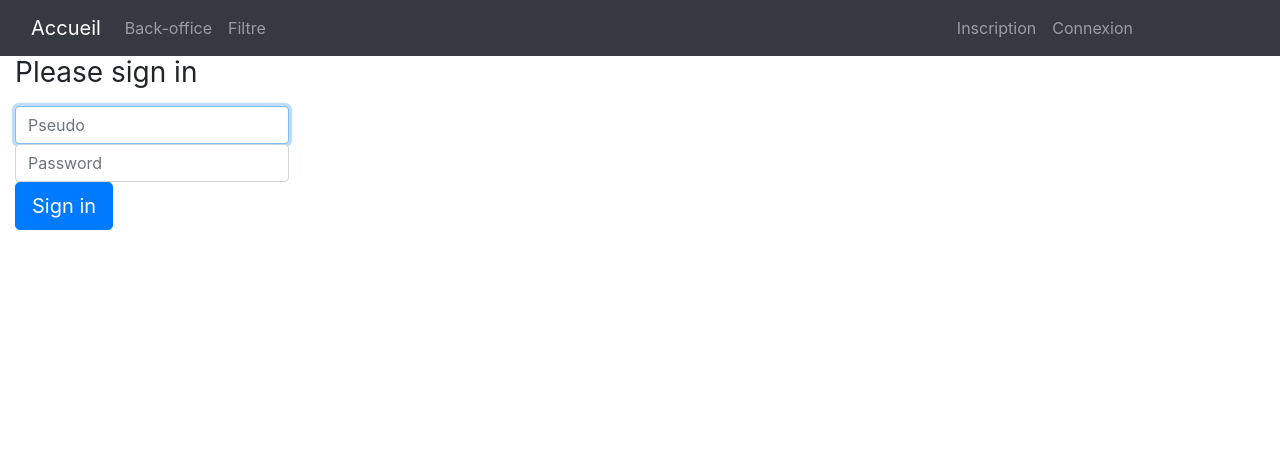
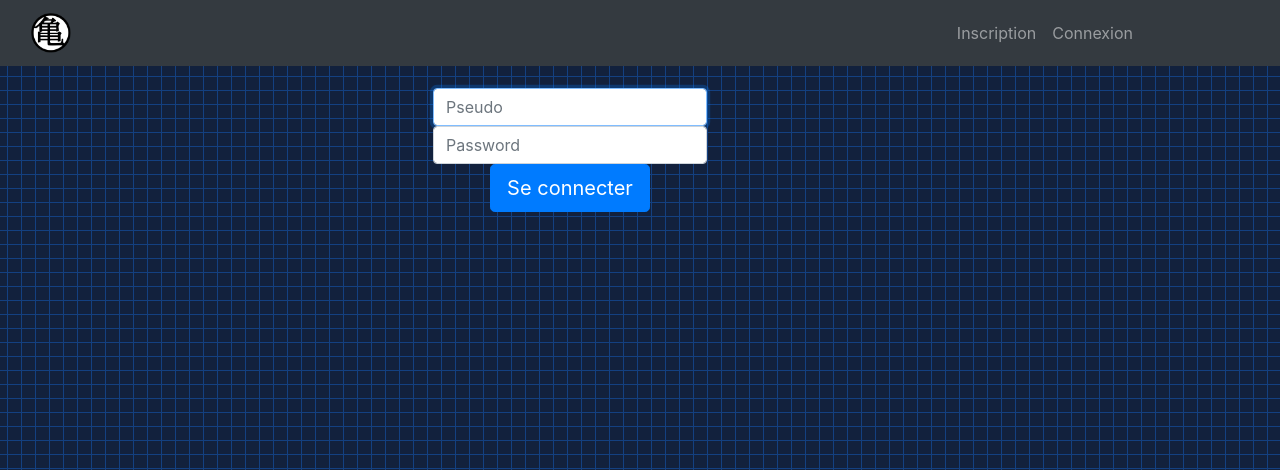
Before and after one commit to rickchips/projet-db, a Symfony app: template templates/security/login.html.twig in a window 1280 px wide. Shown: the top 470 px of the page. Run offline with Twig, Linux system fonts and the light colour scheme; the template is opened without the code that fills it, so the values that code supplies are empty; some libraries are stand-ins or nearby versions.

Commit message:
modification du style, fond, liste deroulante - register - login

```diff
--- a/config/routes.yaml
+++ b/config/routes.yaml
@@ -1,3 +1,5 @@
 index:
     path: /
     controller: App\Controller\PersoController::index
+app_logout:
+    path: /logout
--- a/public/css/style.css
+++ b/public/css/style.css
@@ -1,14 +1,38 @@
 *{margin: 0;
     padding: 0}
 
-form {
+body{
+    background-color:#12213d;
+    background-image: url(../img/crbleu.gif)
+}
+
+.logo{
+    width: 40px;
+}
+
+.logoeasy{
+    width: 40px;
+    margin-left: 20%;
+}
+
+.liste {
     font-size: 12px;
+}
+
+.listebox{
+    height: 80vh;
+    overflow: scroll;
+    border-top: none;
+    overflow-x: hidden;
+    background-image: url(../img/fnoir.png);
+    color:white;
+    padding: 5px 10px;
 }
 
 .bouton{
     width:25px;
     height:25px;
-    margin:10px 70px
+    margin:10px 100px
 }
 
 .container{
@@ -20,12 +44,14 @@ form {
 
 .bloc1 {
     padding-top: 1%;
-    width: 20%;
+    width: 23%;
 }
+
+
 
 .bloc2 {
     padding-top: 1%;
-    width: 80%;
+    width: 77%;
     text-align: center;
 }
 
@@ -40,4 +66,24 @@ label:hover{
 .btntri{
     font-size: 12px;
     text-align: center;
+    color:white
 }
+.btntri:hover{
+    font-size: 12px;
+    text-align: center;
+    color:#00ef00
+}
+
+.register{
+    text-align:center;
+    margin:auto;
+    margin-top:2%
+}
+
+.liste:hover{font-size: 13px;color:#00ef00
+}
+
+
+.row{
+    margin-left: 15%;
+}
--- a/src/Controller/SecurityController.php
+++ b/src/Controller/SecurityController.php
@@ -21,4 +21,5 @@ class SecurityController extends AbstractController
 
         return $this->render('security/login.html.twig', ['last_username' => $lastUsername, 'error' => $error]);
     }
+
 }
--- a/src/Security/LoginFormAuthenticator.php
+++ b/src/Security/LoginFormAuthenticator.php
@@ -85,8 +85,7 @@ class LoginFormAuthenticator extends AbstractFormLoginAuthenticator
             return new RedirectResponse($targetPath);
         }
 
-        // For example : return new RedirectResponse($this->urlGenerator->generate('some_route'));
-        throw new \Exception('TODO: provide a valid redirect inside '.__FILE__);
+        return new RedirectResponse($this->urlGenerator->generate('filtre'));
     }
 
     protected function getLoginUrl()
--- a/templates/bundles/EasyAdminBundle/default/layout.html.twig
+++ b/templates/bundles/EasyAdminBundle/default/layout.html.twig
@@ -6,6 +6,7 @@
     <meta name="robots" content="noindex, nofollow, noarchive, nosnippet, noodp, noimageindex, notranslate, nocache" />
     <meta content="width=device-width, initial-scale=1, maximum-scale=1, user-scalable=no" name="viewport">
     <meta name="generator" content="EasyAdmin" />
+
 
     <title>{% block page_title %}{{ block('content_title')|striptags|raw }}{% endblock %}</title>
 
@@ -16,6 +17,7 @@
     {% for css_asset in easyadmin_config('design.assets.css') %}
         <link rel="stylesheet" href="{{ asset(css_asset) }}">
     {% endfor %}
+    <link rel="stylesheet" href="/css/style.css">
 
     <style>
         :root { --color-primary: {{ easyadmin_config('design.brand_color') }}; }
@@ -56,7 +58,9 @@
 
                             <div id="header-logo">
                                 {% block header_logo %}
-                                    <a class="logo {{ easyadmin_config('site_name')|length > 14 ? 'logo-long' }}" title="Retour" href="{{ path('perso') }}">Retour vers le site</a>
+                                    <a class="logo {{ easyadmin_config('site_name')|length > 14 ? 'logo-long' }}" title="Retour" href="{{ path('filtre') }}">
+                                    <img src="/img/goku-training-large.png" alt="" class="logoeasy">
+                                    </a>
                                 {% endblock header_logo %}
                             </div>
                         </nav>
--- a/templates/inc/navbar.html.twig
+++ b/templates/inc/navbar.html.twig
@@ -1,6 +1,8 @@
 <nav class="navbar navbar-expand-lg navbar-dark bg-dark">
     <div class="container">
-        <a class="navbar-brand" href="{{ path('perso') }}">Accueil</a>
+        <a class="navbar-brand" href="{{ path('filtre') }}">
+            <img src="/img/goku-training-large.png" alt="" class="logo">
+        </a>
         <button class="navbar-toggler" type="button" data-toggle="collapse" data-target="#navbarsExample07"
                 aria-controls="navbarsExample07" aria-expanded="false" aria-label="Toggle navigation">
             <span class="navbar-toggler-icon"></span>
@@ -8,26 +10,30 @@
 
         <div class="collapse navbar-collapse" id="navbarsExample07">
             <ul class="navbar-nav mr-auto">
-{#                {% if is_granted('ROLE_ADMIN') %}#}
+                {% if is_granted('ROLE_ADMIN') %}
                     <li class="nav-item">
                         <a class="nav-link" href="{{ path('easyadmin') }}">Back-office</a>
                     </li>
-{#                {% endif %}#}
-                <li class="nav-item">
-                    <a class="nav-link" href="{{ path('filtre') }}">Filtre</a>
-                </li>
+                {% endif %}
+                {% if is_granted('IS_AUTHENTICATED_REMEMBERED') %}
+                    <li class="nav-item">
+                        <a class="nav-link" href="">Mes cartes</a>
+                    </li>
+                {% endif %}
             </ul>
             <ul class="navbar-nav">
                 {% if is_granted('IS_AUTHENTICATED_REMEMBERED') %}
                     <li class="nav-item">
-                        <a class="nav-link" href="">Déconnexion</a>
+                    </li>
+                    <li class="nav-item">
+                        <a class="nav-link" href="{{ path('app_logout') }}">Déconnexion</a>
                     </li>
                 {% else %}
                     <li class="nav-item">
-                        <a class="nav-link" href="">Inscription</a>
+                        <a class="nav-link" href="{{ path('app_register') }}">Inscription</a>
                     </li>
                     <li class="nav-item">
-                        <a class="nav-link" href="">Connexion</a>
+                        <a class="nav-link" href="{{ path('app_login') }}">Connexion</a>
                     </li>
                 {% endif %}
             </ul>
--- a/templates/security/login.html.twig
+++ b/templates/security/login.html.twig
@@ -1,14 +1,15 @@
 {% extends 'base.html.twig' %}
 
-{% block title %}Log in!{% endblock %}
+{% block title %}Se connecter{% endblock %}
 
 {% block body %}
+<main class="container">
+    <div class="register">
 <form method="post">
     {% if error %}
         <div class="alert alert-danger">{{ error.messageKey|trans(error.messageData, 'security') }}</div>
     {% endif %}
 
-    <h1 class="h3 mb-3 font-weight-normal">Please sign in</h1>
     <label for="inputPseudo" class="sr-only">Pseudo</label>
     <input type="text" value="{{ last_username }}" name="pseudo" id="inputPseudo" class="form-control" placeholder="Pseudo" required autofocus>
     <label for="inputPassword" class="sr-only">Password</label>
@@ -30,7 +31,9 @@
     #}
 
     <button class="btn btn-lg btn-primary" type="submit">
-        Sign in
+        Se connecter
     </button>
 </form>
+    </div>
+</main>
 {% endblock %}
```
Also changed, not shown: src/Controller/RegistrationController.php (added, +53 -0 lines), src/Entity/User.php (+23 -0 lines), src/Form/RegistrationFormType.php (added, +45 -0 lines), src/Migrations/Version20190711102747.php (added, +47 -0 lines), templates/filtre/index.html.twig (+10 -2 lines), templates/registration/register.html.twig (added, +18 -0 lines), public/img/crbleu.gif (added), public/img/fnoir.gif (added), public/img/fnoir.png (added), public/img/goku-training-large.png (added), 2 other files.
